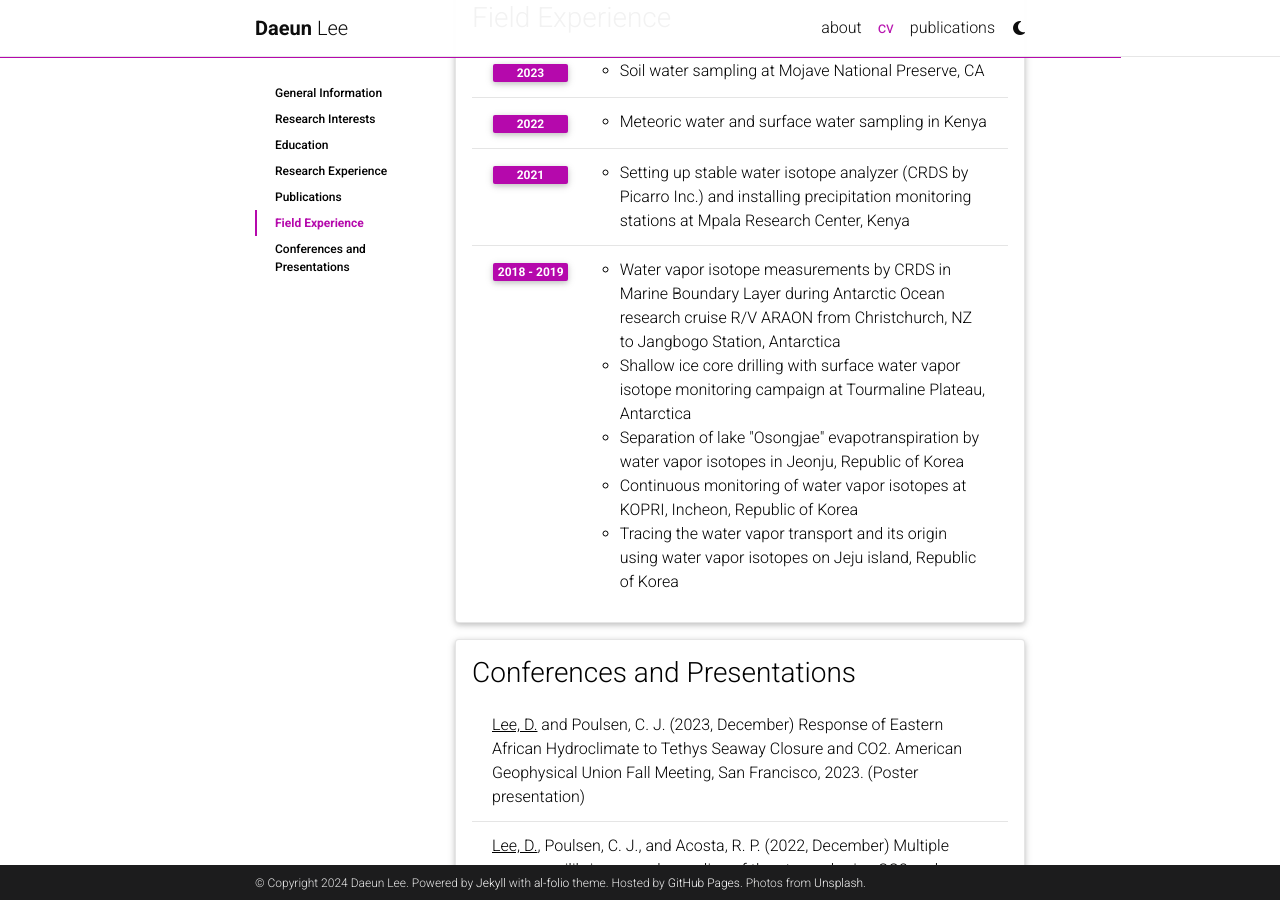
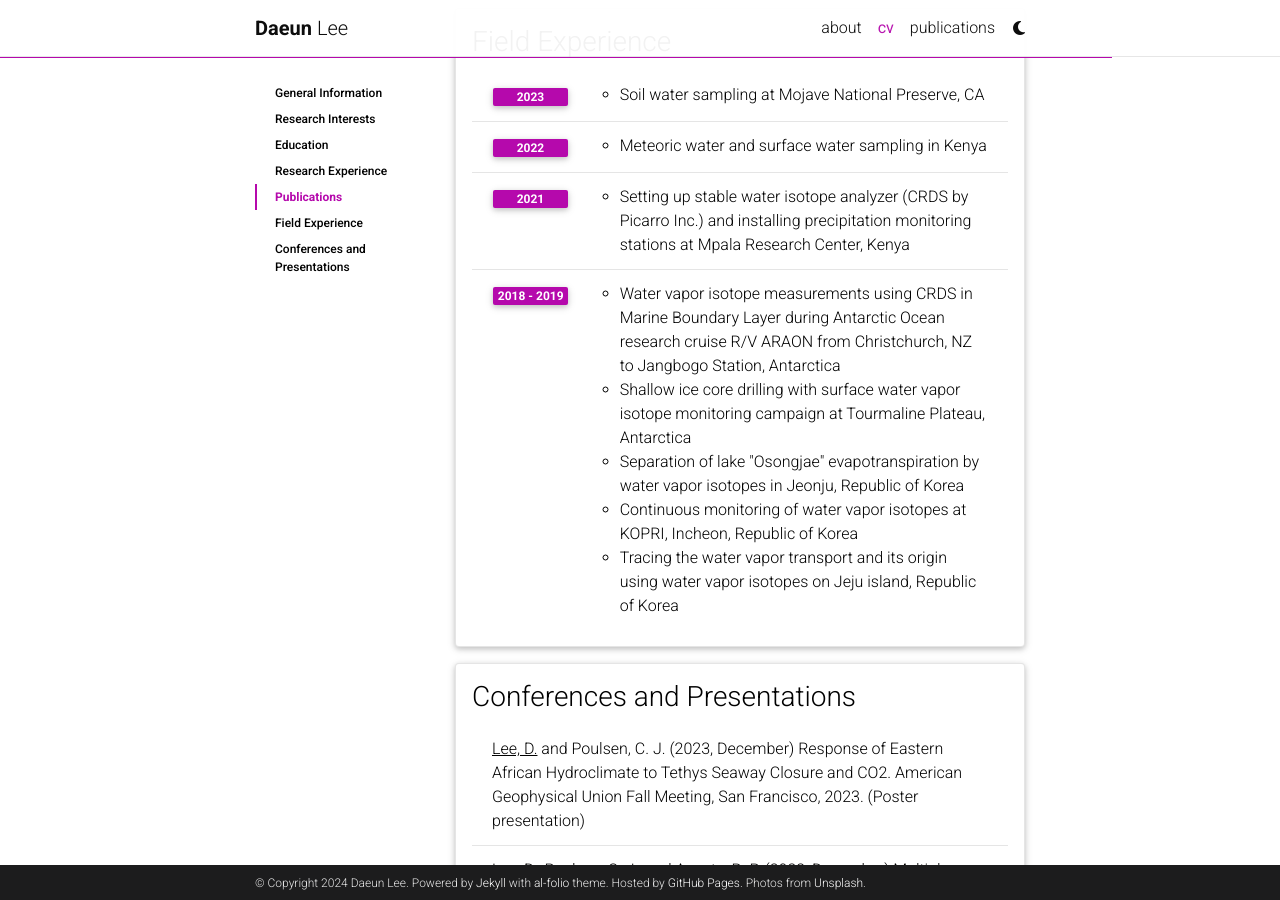
Before and after one commit to da-eun-lee/da-eun-lee.github.io, a Jekyll site: the page built from _pages/cv.md, in a window 1280 px wide and 900 px high, scrolled down 2715 px. Built offline with Jekyll 4.4.1, drawn with Linux system fonts in a browser that asks for light colours; comment, search, counter and statistics services are not loaded; a style sheet for code colours, icons or effects is not loaded; some of the changed text lies outside the part shown.

Commit message:
Update cv.yml

```diff
--- a/_data/cv.yml
+++ b/_data/cv.yml
@@ -5,7 +5,7 @@
       value: Daeun Lee
     - name: Position
       value: Ph.D. Candidate
-    - name: Department
+    - name: Affiliation
       value: Department of Earth and Environmental Sciences, University of Michigan, Ann Arbor, MI
     - name: Email
       value: daeunlee@umich.edu
@@ -84,7 +84,7 @@
         - Setting up stable water isotope analyzer (CRDS by Picarro Inc.) and installing precipitation monitoring stations at Mpala Research Center, Kenya
     - year: 2018 - 2019
       description:
-        - Water vapor isotope measurements by CRDS in Marine Boundary Layer during Antarctic Ocean research cruise R/V ARAON from Christchurch, NZ to Jangbogo Station, Antarctica
+        - Water vapor isotope measurements using CRDS in Marine Boundary Layer during Antarctic Ocean research cruise R/V ARAON from Christchurch, NZ to Jangbogo Station, Antarctica
         - Shallow ice core drilling with surface water vapor isotope monitoring campaign at Tourmaline Plateau, Antarctica
         - Separation of lake "Osongjae" evapotranspiration by water vapor isotopes in Jeonju, Republic of Korea
         - Continuous monitoring of water vapor isotopes at KOPRI, Incheon, Republic of Korea
```
